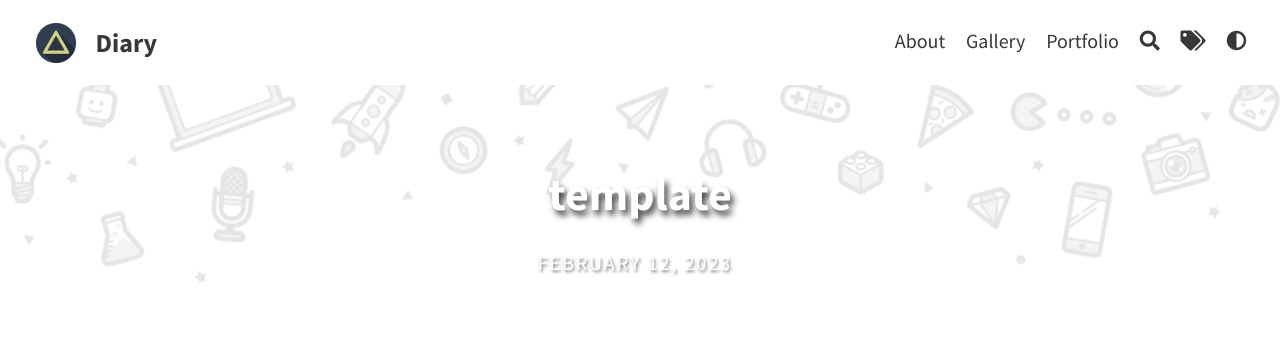
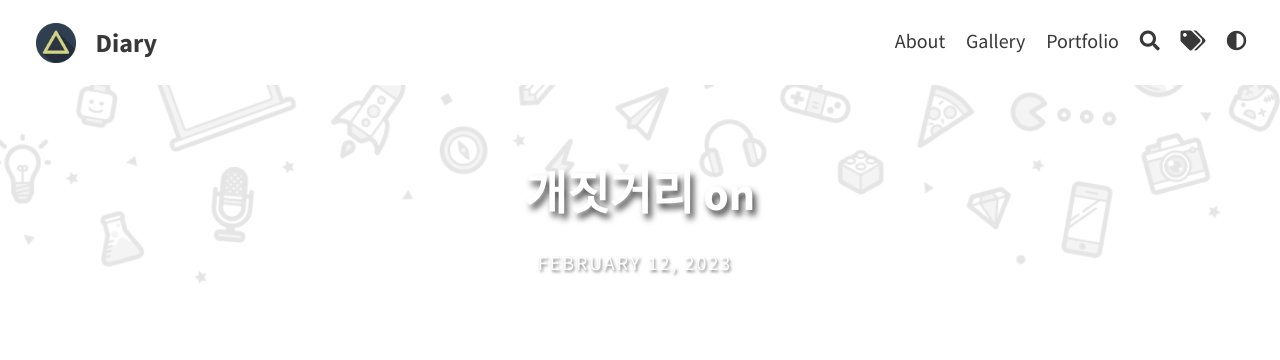
Before and after one commit to sixicode/sixicode.github.io, a Jekyll site: the page built from _posts/2023-02-12-개짓거리-on.md, in a window 1280 px wide. Shown: the top 360 px of the page. Built offline with Jekyll 4.4.1, drawn with Linux system fonts in a browser that asks for light colours; nearby versions of some CDN libraries; library files that are not in the unit come from our copies; formulas are drawn with MathJax 3; comment, search, counter and statistics services are not loaded.

Commit message:
Update 2023-02-12-개짓거리-on.md

```diff
--- a/_posts/2023-02-12-개짓거리-on.md
+++ b/_posts/2023-02-12-개짓거리-on.md
@@ -1,6 +1,6 @@
 ---
 layout: post
-title: template
+title: 개짓거리 on
 author: sixicode
 thumbnail: "assets/img/thumbnails/feature-img/개강아지.JPG"
 color: white
```
